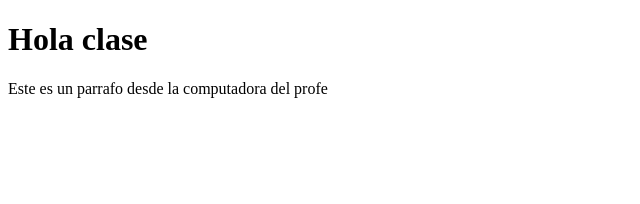
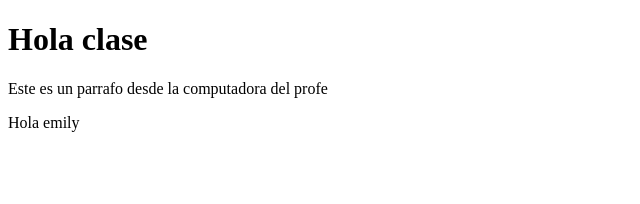
Before and after one commit to reds98/Empleate-Angular, an Angular app in the folder HolaMundo/: page / in a window 1280 px wide. Shown: the top 204 px of the page, without its empty margins (0-640 px from the left). Built offline with nearby package versions, Linux system fonts and the light colour scheme.

Commit message:
Mensaje para Emily

```diff
--- a/HolaMundo/src/app/app.component.html
+++ b/HolaMundo/src/app/app.component.html
@@ -1,2 +1,3 @@
 <h1>Hola clase</h1>
 <p>Este es un parrafo desde la computadora del profe</p>
+<p>Hola emily</p>
```
